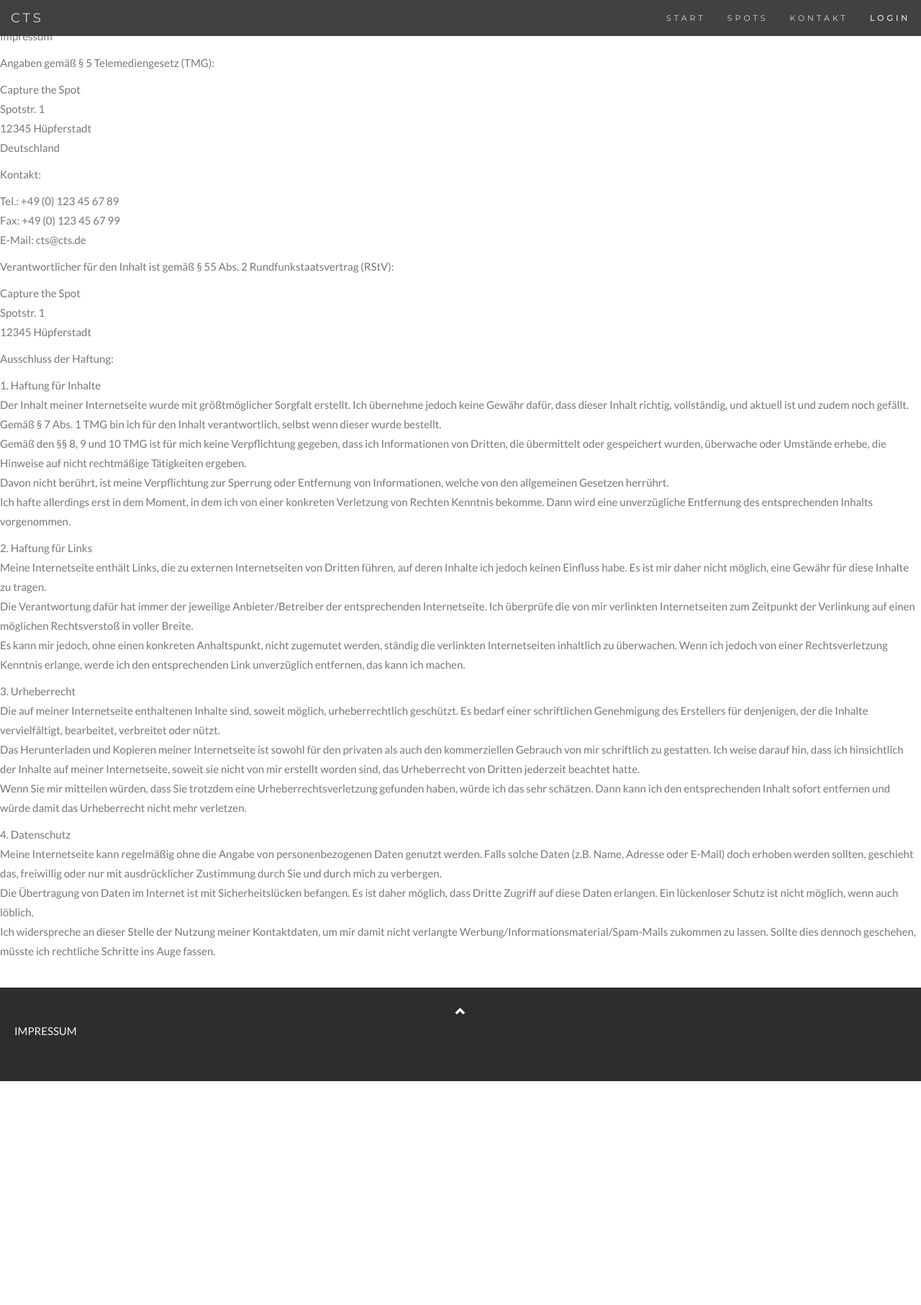
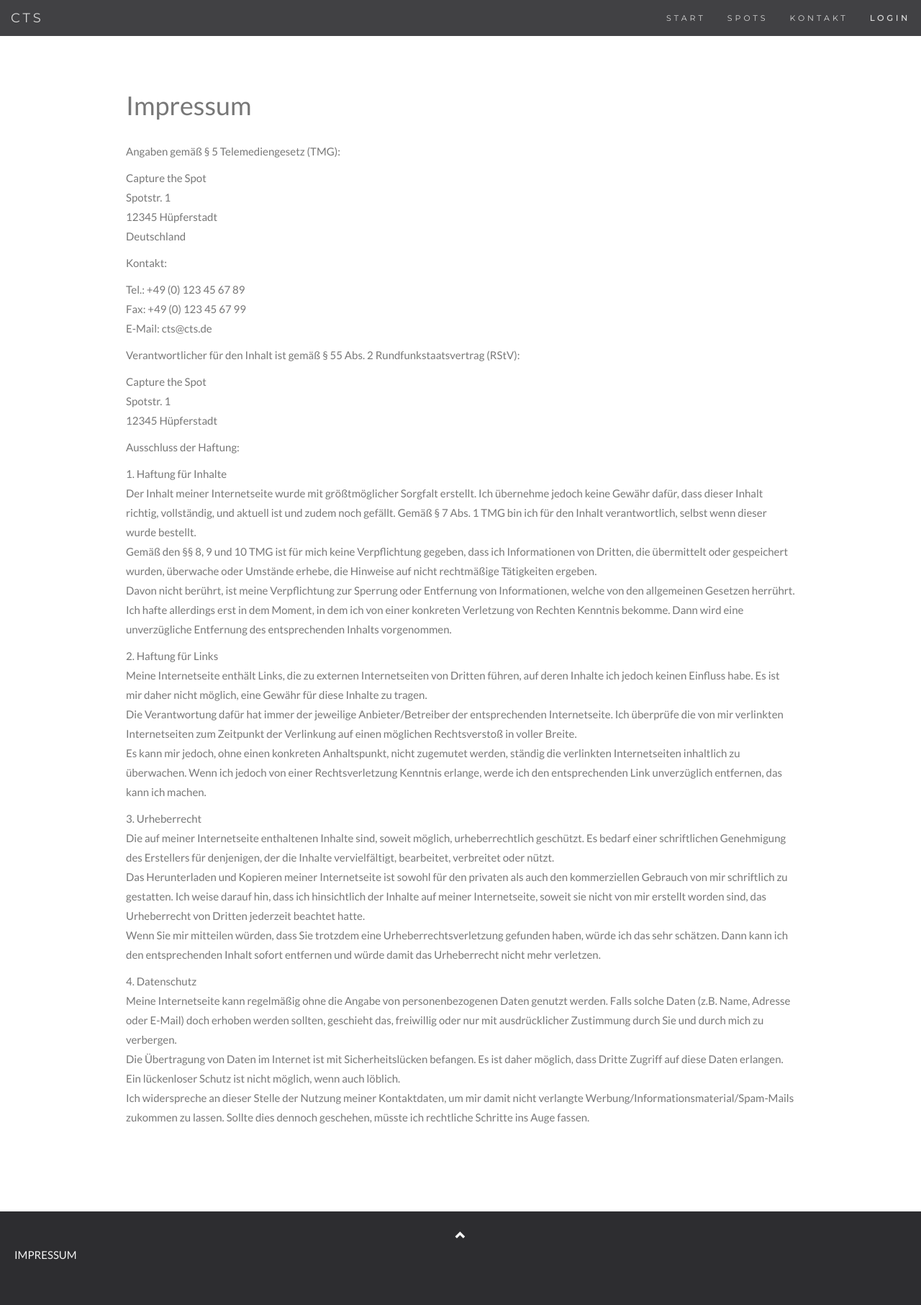
Before and after one commit to MarcZeger/db-webprojekt, a Django app: template ctsapp/templates/ctsapp/impressum.html in a window 1280 px wide. Shown: the whole page at 72% size. Before the commit the page ends 1502 px from the top, so only its background shows below. Run offline with Django 3.2, Linux system fonts and the light colour scheme; the template is opened without the code that fills it, so the values that code supplies are empty; parts of the project's set-up code (start-up, migrations or seed data) failed here and were passed over; some libraries are stand-ins or nearby versions.

Commit message:
Style Impressum angepasst

```diff
--- a/ctsapp/templates/ctsapp/impressum.html
+++ b/ctsapp/templates/ctsapp/impressum.html
@@ -3,10 +3,10 @@
 {% block title %}CTS - Login{% endblock %}
 {% block content %}
 
-<div>
+<div class="container">
     <br />
 </p>
-<p>Impressum</p>
+<div class=""text-center><h1>Impressum</h1></div>
 <p>Angaben gemäß § 5 Telemediengesetz (TMG):</p>
 <p>Capture the Spot<br />
 Spotstr. 1<br />
```
